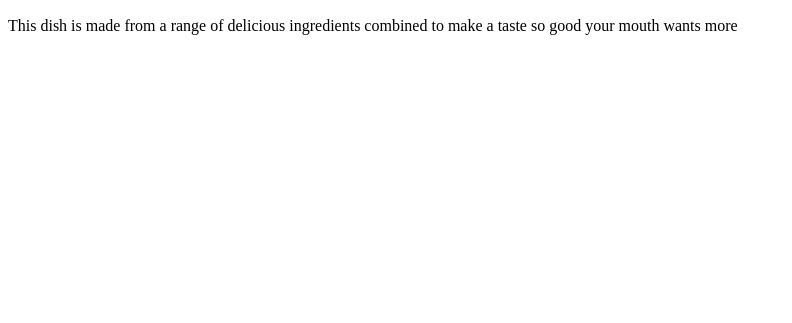
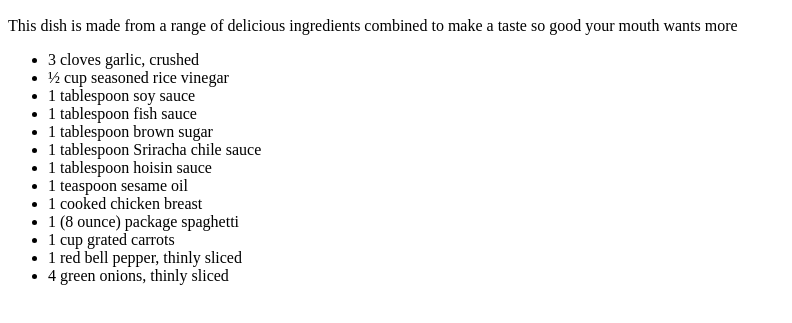
Before and after one commit to twiggygit/odin-recipes, a plain HTML site: page recipes/chickennoodlesalad.html in a window 1280 px wide. Shown: the part 383-706 px from the top of the page, without its empty margins (0-792 px from the left). Drawn offline with Linux system fonts and the light colour scheme.

Commit message:
add ingredients list to webpage

```diff
--- a/recipes/chickennoodlesalad.html
+++ b/recipes/chickennoodlesalad.html
@@ -10,7 +10,24 @@
     <h1>The Chicken Noodle Salad</h1>
     <img src="https://imagesvc.meredithcorp.io/v3/mm/image?url=https%3A%2F%2Fimages.media-allrecipes.com%2Fuserphotos%2F6777730.jpg&w=272&h=272&c=sc&poi=face&q=60" alt="Chicken Noodle Salad in a bowl">
     <p>
-        This dish is made from a range of delicious ingredients combined to make a taste so good your mouth wants more</p>
+        This dish is made from a range of delicious ingredients combined to make a taste so good your mouth wants more
+    </p>
+    <p>
+        <ul>
+            <li>3 cloves garlic, crushed</li>
+            <li>½ cup seasoned rice vinegar</li>
+            <li>1 tablespoon soy sauce</li>
+            <li>1 tablespoon fish sauce</li>
+            <li>1 tablespoon brown sugar</li>
+            <li>1 tablespoon Sriracha chile sauce</li>
+            <li>1 tablespoon hoisin sauce</li>
+            <li>1 teaspoon sesame oil</li>
+            <li>1 cooked chicken breast</li>
+            <li>1 (8 ounce) package spaghetti</li>
+            <li>1  cup grated carrots</li>
+            <li>1 red bell pepper, thinly sliced</li>
+            <li>4 green onions, thinly sliced</li>
+          </ul>
     </p>
 
 </body>
```
